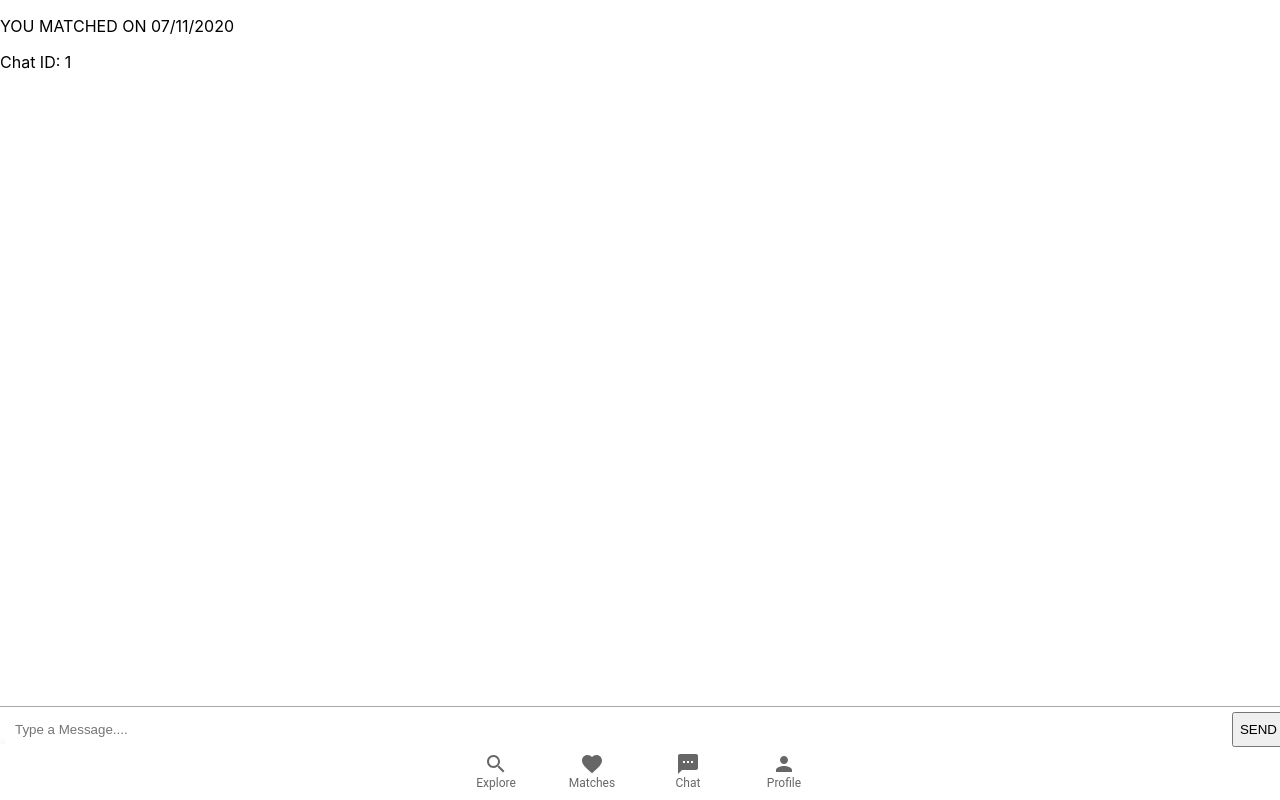
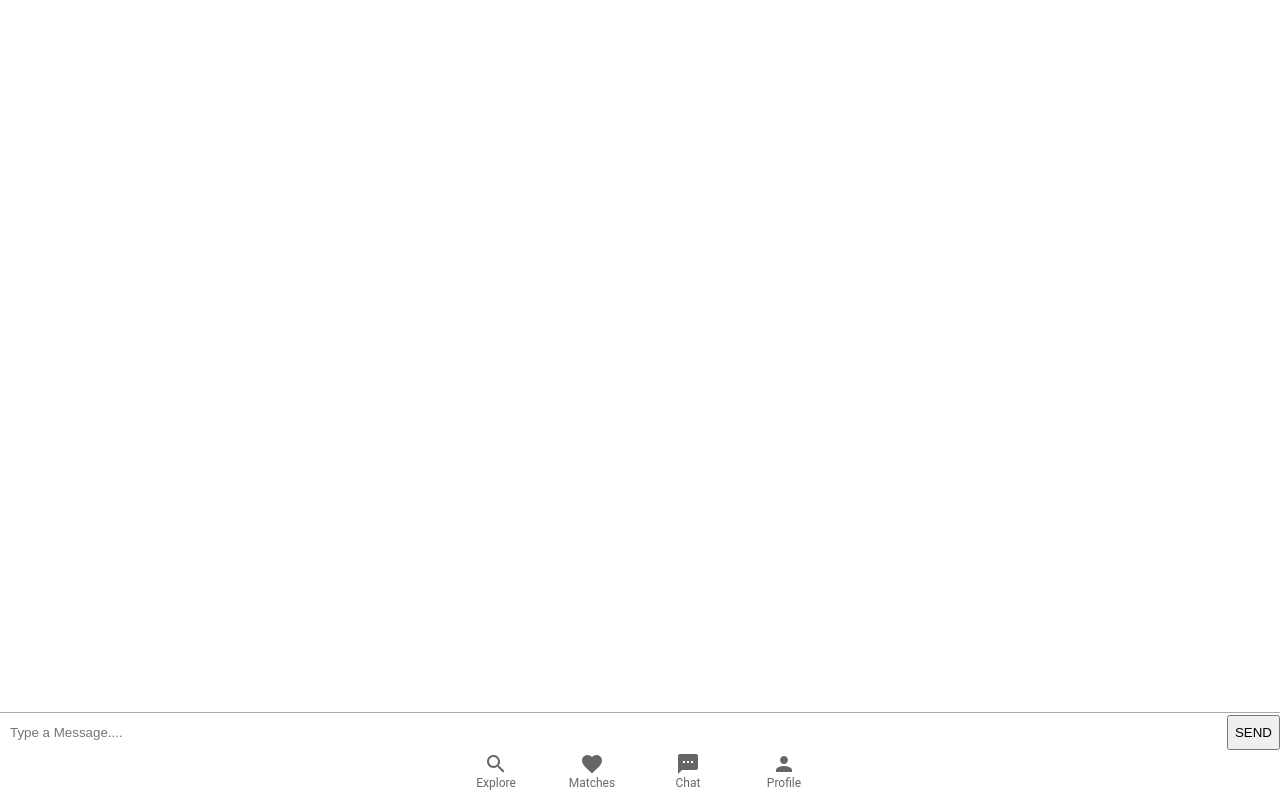
Before and after one commit to pierretranva/housify, a React (Create React App) app in the folder housify/: page /chat/1 in a window 1280 px wide. Built offline with nearby package versions, Linux system fonts and the light colour scheme.

Commit message:
fixed scrolling

```diff
--- a/housify/src/components/ChatScreen.css
+++ b/housify/src/components/ChatScreen.css
@@ -1,4 +1,25 @@
-.chatScreen__message{
+/* ChatScreen.css */
+
+/* ChatScreen.css */
+
+.chatScreen {
+    display: flex;
+    flex-direction: column;
+    align-items: center;
+    justify-content: center;
+    height: 100vh;
+    overflow: hidden; /* Hide overflow on the main container */
+  }
+
+  .chatScreen__messages {
+    flex-grow: 1;
+    max-height: calc(100vh - 200px); /* Adjust the max height as needed */
+    overflow-y: auto;
+    width: 100%;
+  }
+
+  /* Existing styles for messages */
+  .chatScreen__message {
     display: flex;
     align-items: center;
     padding: 20px;
@@ -25,15 +46,15 @@
     color: white;
   }
 
+  /* Existing styles for input form */
   .chatScreen__input {
     display: flex;
-    padding: 5px;
+    padding: 2px;
     position: fixed;
     bottom: 0.5in;
     width: 100%;
     border-top: 1px solid darkgray;
   }
-
 
   .chatScreen__inputField {
     flex: 1;
@@ -41,7 +62,9 @@
     border: none;
     outline: none;
   }
-.chatScreen__image{
+
+  /* Existing styles for images */
+  .chatScreen__image {
     border-radius: 20px;
     margin: 0.5rem;
   }
--- a/housify/src/components/ChatScreen.js
+++ b/housify/src/components/ChatScreen.js
@@ -1,4 +1,4 @@
-import React, { useState, useEffect } from "react";
+import React, { useState, useEffect, useRef } from "react";
 import { pink } from "@mui/material/colors";
 import { useParams } from "react-router-dom";
 import "./ChatScreen.css";
@@ -8,9 +8,12 @@ function ChatScreen() {
   const [input, setInput] = useState("");
   const [messages, setMessages] = useState([]);
   const [messageSender, setMessageSender] = useState("You");
+  const chatContainerRef = useRef(null);
 
   useEffect(() => {
-		console.log(messages);
+    if (chatContainerRef.current) {
+      chatContainerRef.current.scrollTop = chatContainerRef.current.scrollHeight;
+    }
   }, [messages]);
 
   const handleSend = (e) => {
@@ -67,9 +70,7 @@ function ChatScreen() {
 
   return (
     <div className="chatScreen">
-			<p className="chatScreen__timestamp">YOU MATCHED ON 07/11/2020</p>
-			<p>Chat ID: {chatId}</p>
-			<div className="chatScreen__messages">
+      <div className="chatScreen__messages" ref={chatContainerRef}>
         {messages.map((message, index) => (
           <div
             key={index}
@@ -77,7 +78,9 @@ function ChatScreen() {
               message.sender === "You" ? "chatScreen__messageUser" : ""
             }`}
           >
-						{message.sender !== "You" && <div className="chatScreen__avatar" />}
+            {message.sender !== "You" && (
+              <div className="chatScreen__avatar" />
+            )}
             {message.images && message.images.length > 0 ? (
               <div className="chatScreen__imageContainer">
                 {message.images.map((image, imageIndex) => (
@@ -94,7 +97,9 @@ function ChatScreen() {
             ) : (
               <p
                 className={`chatScreen__paragraph ${
-									message.sender === "You" ? "chatScreen__paragraphUser" : ""
+                  message.sender === "You"
+                    ? "chatScreen__paragraphUser"
+                    : ""
                 }`}
               >
                 {message.message}
```
Lines whose indentation alone changed are shown as unchanged.
